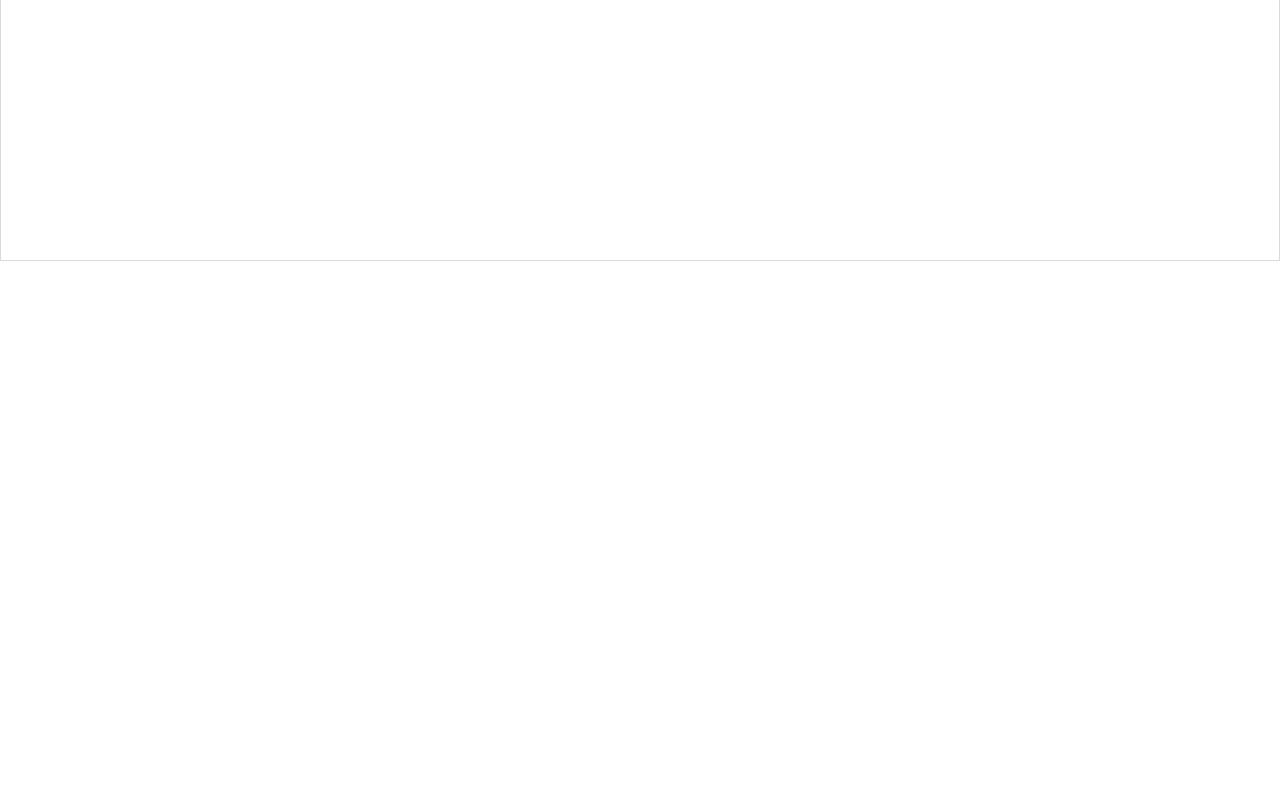
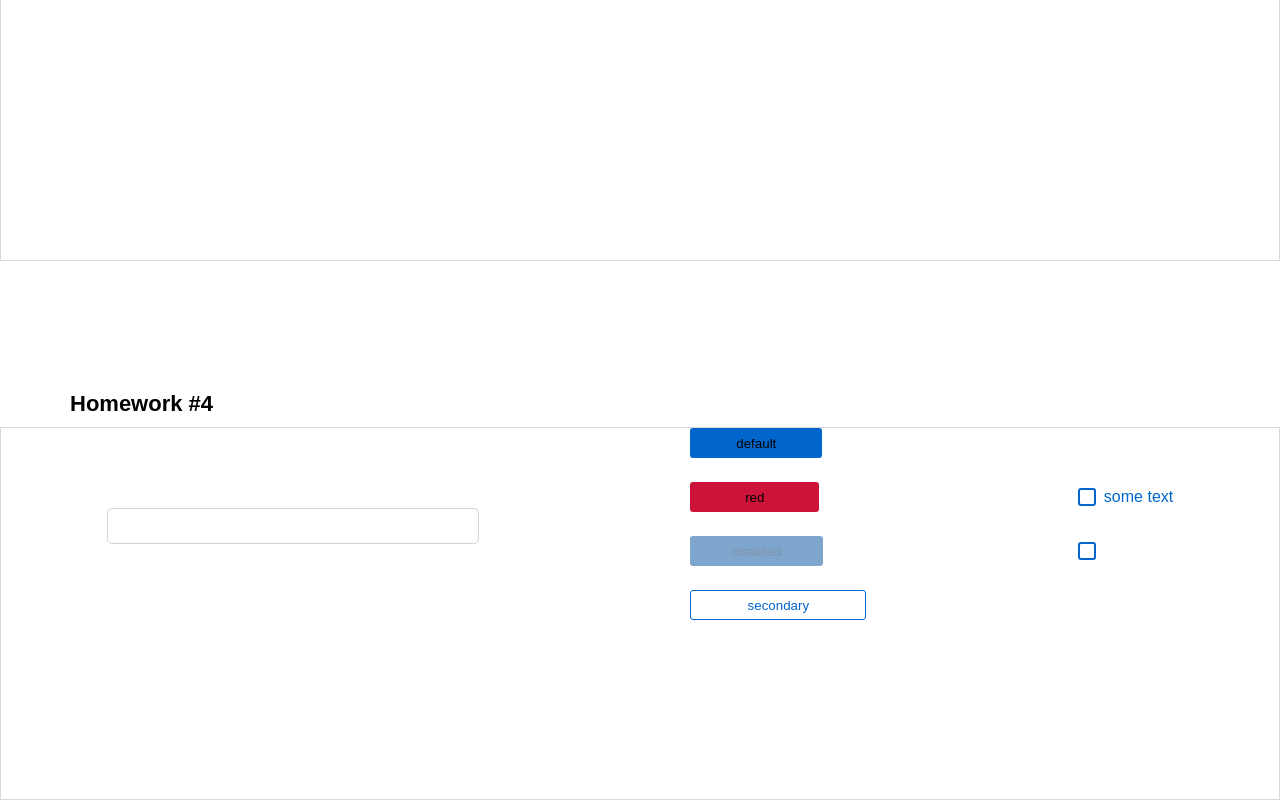
Before and after one commit to MarinaArmenovnaDev/HW-sprint-2, a React (Create React App) app: page /#/ in a window 1280 px wide. Shown: the part 1356-2156 px from the top of the page. Before the commit the page ends 1617 px from the top, so only its background shows below. Built offline with nearby package versions, Linux system fonts and the light colour scheme.

Commit message:
first commit

```diff
--- a/src/s1-main/App.tsx
+++ b/src/s1-main/App.tsx
@@ -3,6 +3,7 @@ import s from './App.module.css'
 import HW1 from '../s2-homeworks/hw01/HW1'
 import HW2 from "../s2-homeworks/hw02/HW2";
 import HW3 from "../s2-homeworks/hw03/HW3";
+import HW4 from "../s2-homeworks/hw04/HW4";
 
 function App() {
     return (
@@ -11,7 +12,7 @@ function App() {
             {/*раскомментировать по ходу выполнения*/}
             <HW2/>
             <HW3/>
-            {/*<HW4/>*/}
+            <HW4/>
 
             {/*при выполнении дз 5 и более - закомментировать здесь дз 1-4, так как они есть внутри дз 5*/}
             {/*<HW5/>*/}
--- a/src/s2-homeworks/hw04/Stand.module.css
+++ b/src/s2-homeworks/hw04/Stand.module.css
@@ -1,6 +1,6 @@
 .stand {
     display: flex;
-    justify-content: space-between;
+    justify-content: space-around;
     align-items: center;
 }
 
--- a/src/s2-homeworks/hw04/Stand.tsx
+++ b/src/s2-homeworks/hw04/Stand.tsx
@@ -14,27 +14,28 @@ const Stand = () => {
         <div id={'hw4-stand'} className={s.stand}>
             <div className={s.inputs}>
                 {/*совместим со старым кодом:*/}
-                <div>
-                    <SuperInputText
-                        id={'hw4-super-input-like-old'}
-                        value={stateForAllInputs}
-                        onChange={(e) => setValue(e.currentTarget.value)}
-                    />
-                </div>
+                {/*<div>*/}
+                {/*    <SuperInputText*/}
+                {/*        id={'hw4-super-input-like-old'}*/}
+                {/*        value={stateForAllInputs}*/}
+                {/*        onChange={(e) => setValue(e.currentTarget.value)}*/}
+                {/*    />*/}
+                {/*</div>*/}
                 {/*инпут с ошибкой:*/}
-                <div>
+                <div className={"inputWrapper"}>
                     <SuperInputText
                         id={'hw4-super-input-with-error'}
                         value={stateForAllInputs}
                         onChangeText={setValue}
                         error={error}
                         onEnter={() => {
-                            setError(
-                                stateForAllInputs.trim()
-                                    ? ''
-                                    : 'Error'
-                            )
-                            setValue('')
+                            if(stateForAllInputs.trim().length === 0) {
+                                setError("Error")
+                            }
+                            else {
+                                setError('')
+                                setValue('')
+                            }
                         }}
                     />
                 </div>
--- a/src/s2-homeworks/hw04/common/c1-SuperInputText/SuperInputText.module.css
+++ b/src/s2-homeworks/hw04/common/c1-SuperInputText/SuperInputText.module.css
@@ -1,20 +1,30 @@
-.input:focus {
+.inputWrapper {
+    display: flex;
+    flex-direction: column-reverse;
 }
 
+/*.superInput {*/
+/*}*/
+
 .input {
+    border: 1px solid #D1D1D6;
+    border-radius: 5px;
+    padding: 8px 12px;
+    outline: none;
+    width: 372px;
+    height: 36px;
 }
 
-.inputWrapper {
-}
-
-.superInput {
-}
-
-.errorInput {
+.input:focus {
+    border-color: #0066CC;
 }
 
 .errorInput:focus {
+    border-color: #CC1439;
 }
 
 .error {
+    color: #CC1439;
+    font-size: 12px;
+    margin-top: 4px;
 }
--- a/src/s2-homeworks/hw04/common/c1-SuperInputText/SuperInputText.tsx
+++ b/src/s2-homeworks/hw04/common/c1-SuperInputText/SuperInputText.tsx
@@ -40,7 +40,7 @@ const SuperInputText: React.FC<SuperInputTextPropsType> = (
 
         onChangeText?.(e.currentTarget.value)
     }
-    const onKeyPressCallback = (e: KeyboardEvent<HTMLInputElement>) => {
+    const onKeyDownCallback = (e: KeyboardEvent<HTMLInputElement>) => {
         onKeyPress?.(e)
 
         onEnter && // если есть пропс onEnter
@@ -60,14 +60,13 @@ const SuperInputText: React.FC<SuperInputTextPropsType> = (
                 id={id}
                 type={'text'}
                 onChange={onChangeCallback}
-                onKeyPress={onKeyPressCallback}
+                onKeyDown={onKeyDownCallback}
                 className={finalInputClassName}
                 {...restProps} // отдаём инпуту остальные пропсы если они есть (value например там внутри)
             />
             <span
                 id={id ? id + '-span' : undefined}
-                className={finalSpanClassName}
-            >
+                className={finalSpanClassName} >
                 {error}
             </span>
         </div>
--- a/src/s2-homeworks/hw04/common/c2-SuperButton/SuperButton.module.css
+++ b/src/s2-homeworks/hw04/common/c2-SuperButton/SuperButton.module.css
@@ -1,36 +1,65 @@
 .button {
+    border-radius: 3px;
+    padding: 5px 24px;
+    height: 30px;
+    border: none;
+    cursor: pointer;
 }
 
-.disabled {
+.default {
+    width: 132px;
+    background: #06c;
+}
+
+.red {
+    width: 129px;
+    background: #cc1439;
 }
 
 .secondary {
+    width: 176px;
+    height: 30px;
+    border: 1px solid #06c;
+    background: transparent;
+    color: #06c;;
 }
 
-.default {
-}
-
-.red {
+.disabled, .button:disabled {
+    width: 133px;
+    background: #004d99;
+    opacity: 0.5;
+    cursor: not-allowed;
+    color: #002e5c;
 }
 
 .default:hover {
+    background: #0080ff;
+    width: 167px;
+    height: 30px;
+    transition: 0.3s
 }
 
 .red:hover {
+    background: #ff1a47;
+    width: 167px;
+    height: 30px;
+    transition: 0.3s
 }
 
 .secondary:hover {
+    border-color: #0080ff;
+    color: #0080ff;
 }
 
+.default:active {
+    background: #005299;
+}
 
-.default:active {
+.red:active {
+    background: #b31232;
 }
 
 .secondary:active {
+    border-color: #005299;
+    color: #005299;
 }
-
-.red:active {
-}
-
-.button:disabled {
-}
--- a/src/s2-homeworks/hw04/common/c2-SuperButton/SuperButton.tsx
+++ b/src/s2-homeworks/hw04/common/c2-SuperButton/SuperButton.tsx
@@ -17,12 +17,14 @@ const SuperButton: React.FC<SuperButtonPropsType> = (
         ...restProps // все остальные пропсы попадут в объект restProps, там же будет children
     }
 ) => {
-    const finalClassName = s.button
-        // + (disabled
-        //         ? ...
-        //         : xType === 'red'
-        //             ? ...
-        + (className ? ' ' + className : '') // задачка на смешивание классов
+
+    const finalClassName = [
+        s.button,
+        disabled ? s.disabled :
+            xType === 'red' ? s.red :
+                xType === 'secondary' ? s.secondary : s.default,
+        className
+    ].filter(Boolean).join(' ')
 
     return (
         <button
--- a/src/s2-homeworks/hw04/common/c3-SuperCheckbox/SuperCheckbox.tsx
+++ b/src/s2-homeworks/hw04/common/c3-SuperCheckbox/SuperCheckbox.tsx
@@ -27,8 +27,8 @@ const SuperCheckbox: React.FC<SuperCheckboxPropsType> = (
     }
 ) => {
     const onChangeCallback = (e: ChangeEvent<HTMLInputElement>) => {
-        // задачка на написание онченджа
-
+        onChange?.(e)
+        onChangeChecked?.(e.target.checked)
     }
 
     const finalInputClassName = s.checkbox
```
